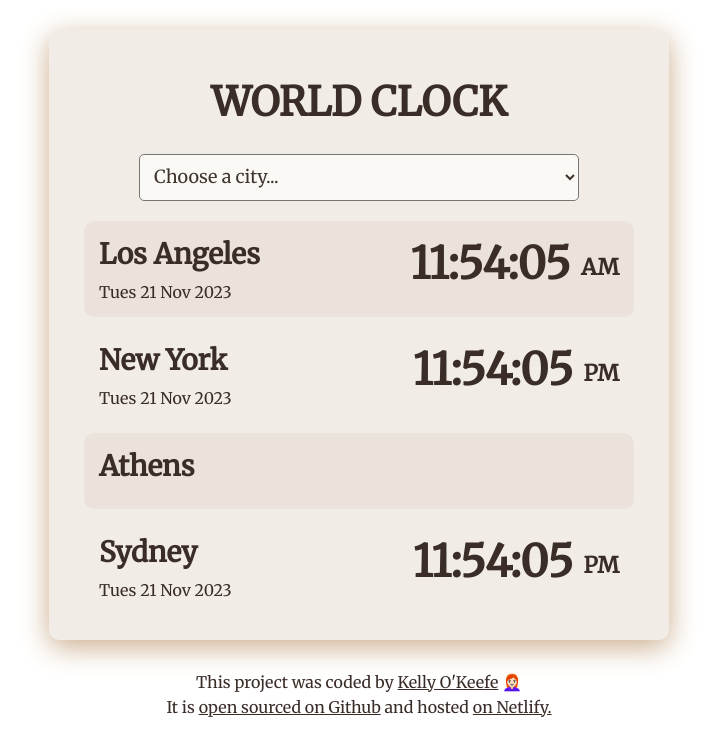
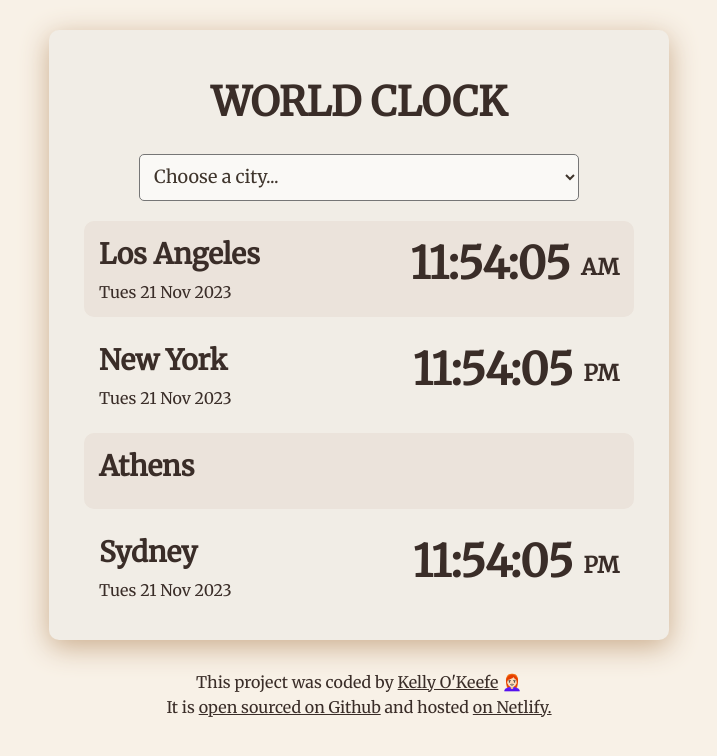
Before and after one commit to kelly-okeefe/world-clock, a plain HTML site: page index.html in a window 1280 px wide. Shown: the whole page, without its empty margins (281-998 px from the left). Drawn offline with nearby package versions, Linux system fonts and the light colour scheme; a script that the page names is missing; a web font is replaced by a local one.

Commit message:
Updated background color.

```diff
--- a/src/style.css
+++ b/src/style.css
@@ -1,5 +1,5 @@
 body {
-    background-color: #ffffff;
+    background-color: #F8F1E7;
     color: #3a2d28;
 }
 h1 {
```
